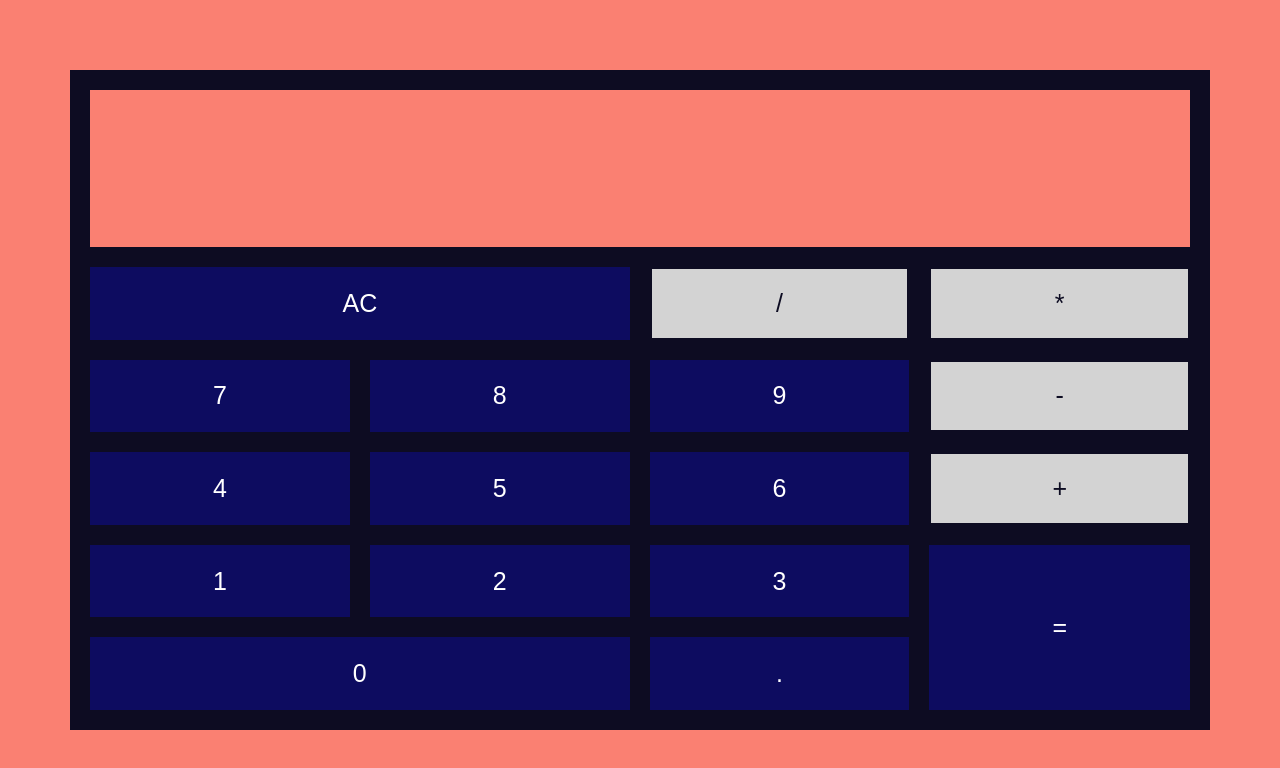
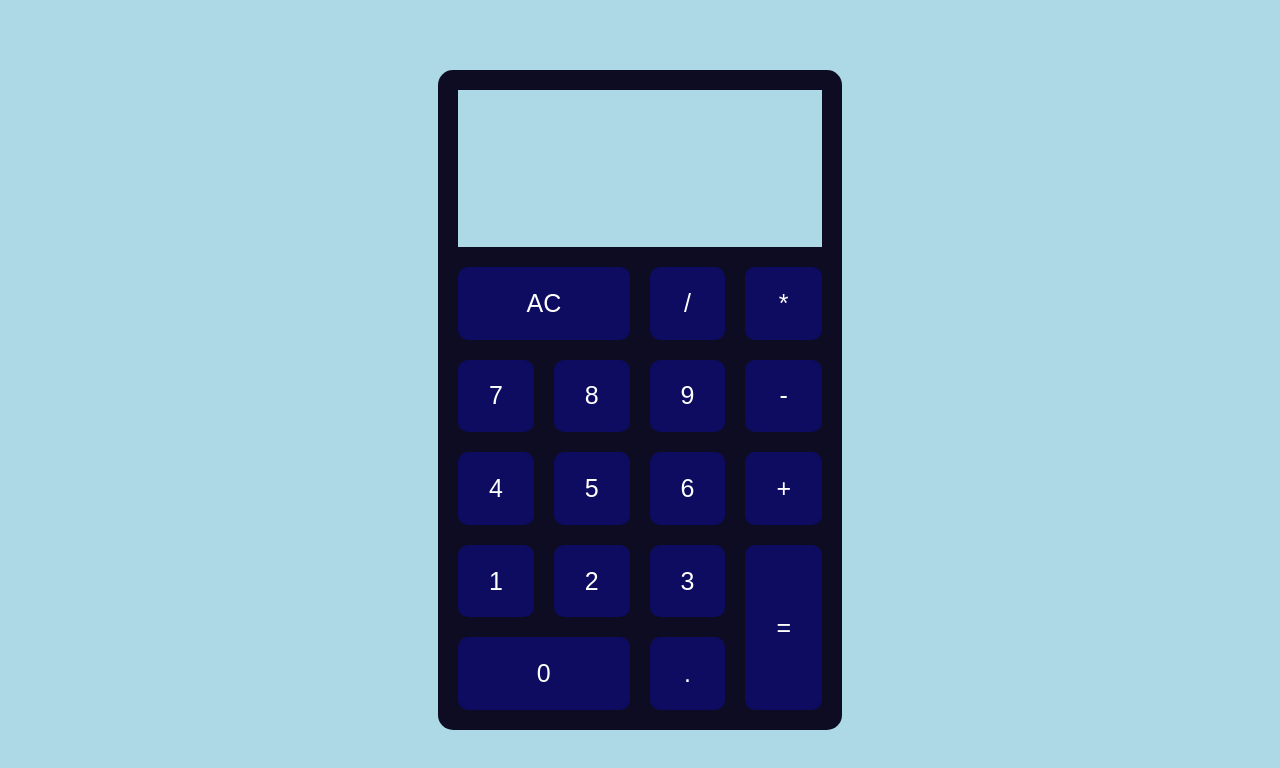
Before and after one commit to Isaac-Malin/JS-Calculator-App, a plain HTML site: page index.html in a window 1280 px wide. Drawn offline with Linux system fonts and the light colour scheme.

Commit message:
Started pesudoCoding and touched up html

```diff
--- a/index.html
+++ b/index.html
@@ -11,23 +11,23 @@
     <div class="main-page">
       <div class="container">
         <div class="display"></div>
-        <button id="num7">7</button>
-        <button id="num8">8</button>
-        <button id="num9">9</button>
-        <button id="num4">4</button>
-        <button id="num5">5</button>
-        <button id="num6">6</button>
-        <button id="num1">1</button>
-        <button id="num2">2</button>
-        <button id="num3">3</button>
-        <button id="num0">0</button>
-        <button id="equals">=</button>
-        <button class="operator" id="add">+</button>
-        <button class="operator" id="subtract">-</button>
-        <button class="operator" id="divide">/</button>
-        <button class="operator" id="multiply">*</button>
-        <button id="decimal">.</button>
-        <button id="reset">AC</button>
+        <input id="num7" type="button" value="7" onclick="display('7')"></input>
+        <input id="num8" type="button" value="8" onclick="display('8')"></input>
+        <input id="num9" type="button" value="9" onclick="display('9')"></input>
+        <input id="num4" type="button" value="4" onclick="display('4')"></input>
+        <input id="num5" type="button" value="5" onclick="display('5')"></input>
+        <input id="num6" type="button" value="6" onclick="display('6')"></input>
+        <input id="num1" type="button" value="1" onclick="display('1')"></input>
+        <input id="num2" type="button" value="2" onclick="display('2')"></input>
+        <input id="num3" type="button" value="3" onclick="display('3')"></input>
+        <input id="num0" type="button" value="0" onclick="display('0')"></input>
+        <input id="equals" type="button" value="=" onclick="display('=')"></input>
+        <input id="add" type="button" value="+" onclick="display('+')"></input>
+        <input id="subtract" type="button" value="-" onclick="display('-')"></input>
+        <input id="divide" type="button" value="/" onclick="display('/')"></input>
+        <input id="multiply" type="button" value="*" onclick="display('*')"></input>
+        <input id="decimal" type="button" value="." onclick="display('.')"></input>
+        <input id="reset" type="button" value="AC" onclick="display('')"></input>
       </div>
     </div>
     <script src="./script.js"></script>
--- a/styles.css
+++ b/styles.css
@@ -1,9 +1,13 @@
 * {
     margin: 10px;
     padding: 10px;
-    background-color: salmon;
+    background-color: #ADD8E6;
 }
 
+.main-page {
+    display: grid;
+    justify-content: center;
+}
 
 .container {
     display: grid;
@@ -22,6 +26,8 @@
     ;
     background-color: #0d0c22;
     height: 80vh;
+    width: 30vw;
+    border-radius: 15px;
 }
 
 .operator {
@@ -30,12 +36,18 @@
     border: 2px solid #0d0c22;
 }
 
-button {
+input {
     background-color: #0d0c22;
     color: white;
     font-size: 25px;
     background-color: #0d0c60;
     border: 2px solid #0d0c60;
+    border-radius: 10px;
+}
+
+input:hover {
+    background-color: #ADD8E6;
+    color: #0d0c22;
 }
 
 #num7 {
```
Also changed, not shown: script.js (line endings or trailing spaces).
